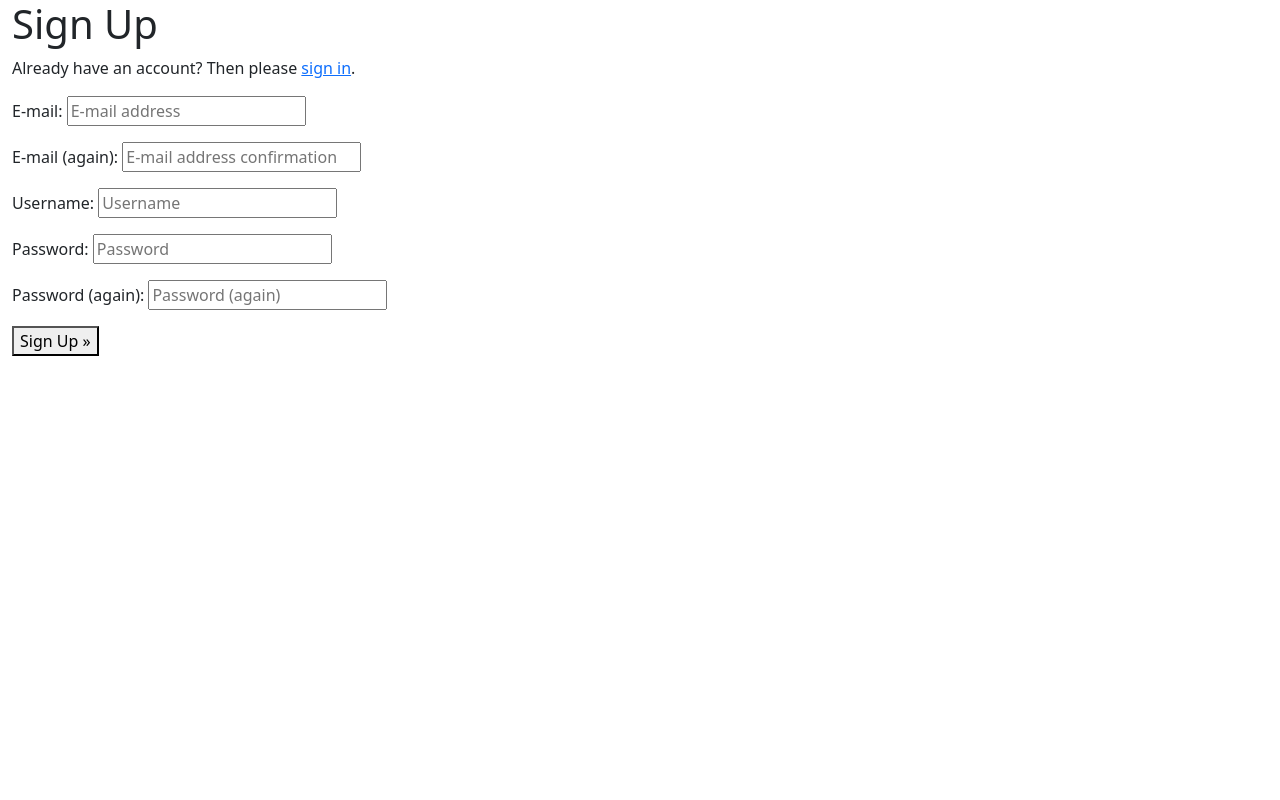
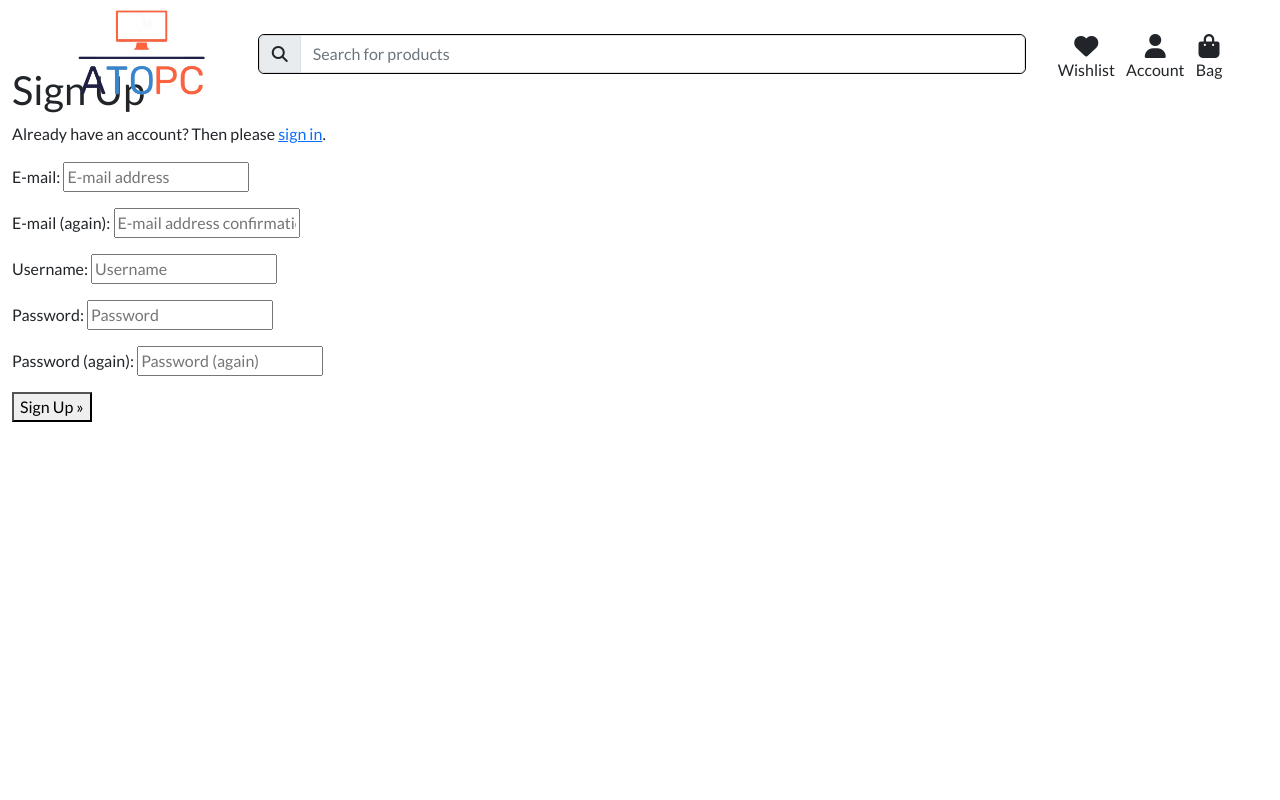
Before and after one commit to JackDay94/Project5-atopc, a Django app: page /accounts/signup/ in a window 1280 px wide. Run offline with Django 3.2, Linux system fonts and the light colour scheme; some libraries are stand-ins or nearby versions; some web fonts are replaced.

Commit message:
feat: Add basic layout for top site header in base.html

```diff
--- a/a_to_pc/settings.py
+++ b/a_to_pc/settings.py
@@ -147,6 +147,10 @@ USE_TZ = True
 # https://docs.djangoproject.com/en/3.2/howto/static-files/
 
 STATIC_URL = '/static/'
+STATICFILES_DIRS = (os.path.join(BASE_DIR, 'static'),)
+
+MEDIA_URL = '/media/'
+MEDIA_ROOT = os.path.join(BASE_DIR, 'media')
 
 # Default primary key field type
 # https://docs.djangoproject.com/en/3.2/ref/settings/#default-auto-field
--- a/a_to_pc/urls.py
+++ b/a_to_pc/urls.py
@@ -15,9 +15,11 @@ Including another URLconf
 """
 from django.contrib import admin
 from django.urls import path, include
+from django.conf import settings
+from django.conf.urls.static import static
 
 urlpatterns = [
     path('admin/', admin.site.urls),
     path('accounts/', include('allauth.urls')),
     path('', include('home.urls')),
-]
+] + static(settings.MEDIA_URL, document_root=settings.MEDIA_ROOT)
--- a/home/templates/home/index.html
+++ b/home/templates/home/index.html
@@ -1,5 +1,6 @@
 {% extends "base.html" %}
 
+
 {% block content %}
-<h1>Hello World!</h1>
+
 {% endblock %}
--- a/static/css/base.css
+++ b/static/css/base.css
@@ -0,0 +1,39 @@
+body {
+    font-family: 'Lato', sans-serif !important;
+    background-color: #fff !important;
+    padding-top: 50px;
+    min-height: 100vh;
+}
+
+#content-wrapper {
+    background-color: #fff;
+    max-width: 1400px;
+}
+
+.top-header {
+    max-height: 100px;
+}
+
+.logo {
+    max-width: 200px;
+}
+
+.logo-img {
+    max-height: 100%;
+}
+
+.search {
+    padding-top: 30px;
+    width: 70vw;
+    max-width: 800px;
+    min-width: 300px;
+}
+
+.border-black {
+    border: 1px solid #000 !important;
+    border-radius: 0.375rem;
+}
+
+.icons {
+    padding-top: 30px;
+}
--- a/templates/base.html
+++ b/templates/base.html
@@ -36,6 +36,8 @@
     <!-- Minified jQuery -->
     <script src="https://code.jquery.com/jquery-3.6.3.min.js"
         integrity="sha256-pvPw+upLPUjgMXY0G+8O0xUf+/Im1MZjXxxgOcBQBXU=" crossorigin="anonymous"></script>
+    <!-- Font Awesome Script -->
+    <script src="https://kit.fontawesome.com/9918a76ce2.js" crossorigin="anonymous"></script>
     {% endblock %}
 
     {% block extra_js %}
@@ -46,25 +48,42 @@
 
 <body>
     <header class="container-fluid fixed-top">
-        <div class="row">
-            <div class="col-12">
-                <div class="logo">
-
+        <div class="d-flex justify-content-center top-header pt-1">
+                <div class="logo px-3">
+                    <a href="{% url 'home' %}">
+                        <img src="../media/logo-removebg.png" class="logo-img" alt="A to PC" aria-label="Go to home page">
+                    </a>
                 </div>
-                <div class="search">
-
+                <div class="search px-3">
+                    <form method="GET" action="">
+                        <div class="input-group border-black">
+                            <span class="input-group-text"><i class="fas fa-search"></i></span>
+                            <input class="form-control border" type="search" name="q" id="" placeholder="Search for products">
+                        </div>
+                    </form>
                 </div>
-                <div class="icons">
-
+                <div class="icons px-3">
+                    <ul class="list-inline text-center">
+                        <li class="list-inline-item"><i class="fa-solid fa-heart fa-xl"></i><p>Wishlist</p></li>
+                        <li class="list-inline-item"><i class="fas fa-user fa-xl"></i><p>Account</p></li>
+                        <li class="list-inline-item"><i class="fas fa-shopping-bag fa-xl"></i><p>Bag</p></li>
+                    </ul>
                 </div>
-            </div>
         </div>
     </header>
 
-    <div id="content-wrapper" class="container-fluid">
+    <div id="content-wrapper" class="container-fluid pt-3">
         {% block content %}
         {% endblock %}
     </div>
+
+    <footer class="container-fluid pt-3">
+        <div class="row">
+            <div class="col-4"></div>
+            <div class="col-4"></div>
+            <div class="col-4"></div>
+        </div>
+    </footer>
 </body>
 
 </html>
```
Also changed, not shown: media/logo-removebg.png (added).
